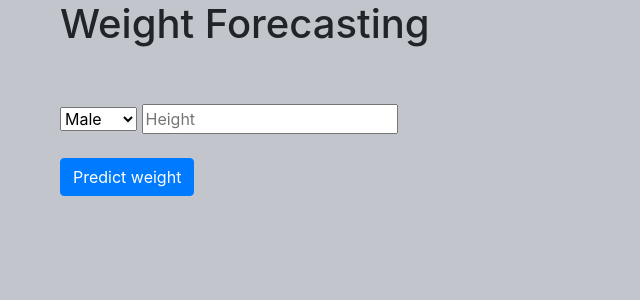
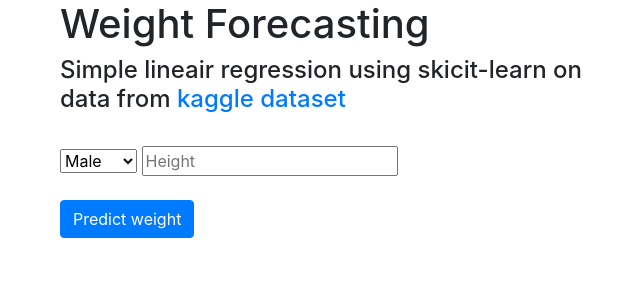
Before and after one commit to Patrickvg/medium_cloud_run, a Flask app: page / in a window 1280 px wide. Shown: the top 300 px of the page, without its empty margins (310-950 px from the left). Run offline with Flask 2, Linux system fonts and the light colour scheme; parts of the project's set-up code (start-up, migrations or seed data) failed here and were passed over; some libraries are stand-ins or nearby versions.

Commit message:
Update index.html

```diff
--- a/src/templates/index.html
+++ b/src/templates/index.html
@@ -7,13 +7,13 @@
 
 </head>
 
-<body style="background: #C2C5CC;">
+<body>
   <div class="container">
-      <div class="row justify-content-center">
+      <div class="row justify-content-md-center">
           <div class="col-md-6">
  <div class="login">
   <h1>Weight Forecasting</h1>
-  <br>
+  <div><h4>Simple lineair regression using skicit-learn on data from <a href="https://www.kaggle.com/mustafaali96/weight-height/version/1" target="_blank"> kaggle dataset</a></h4></div>
   <br>
 
      <!-- Main Input For Receiving Query to our ML -->
```
